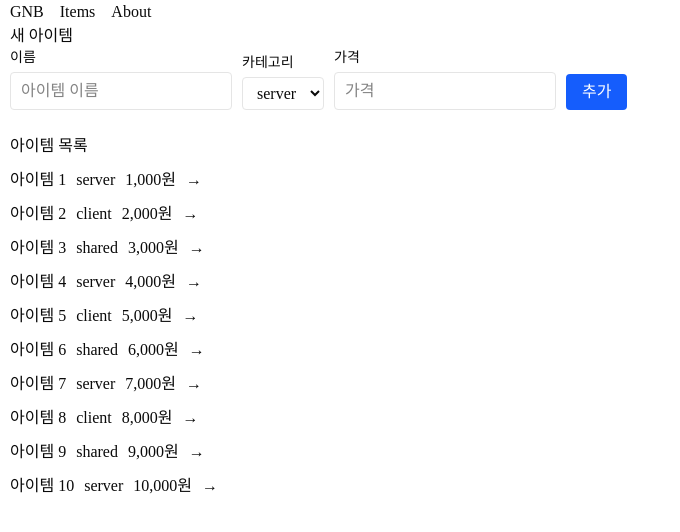
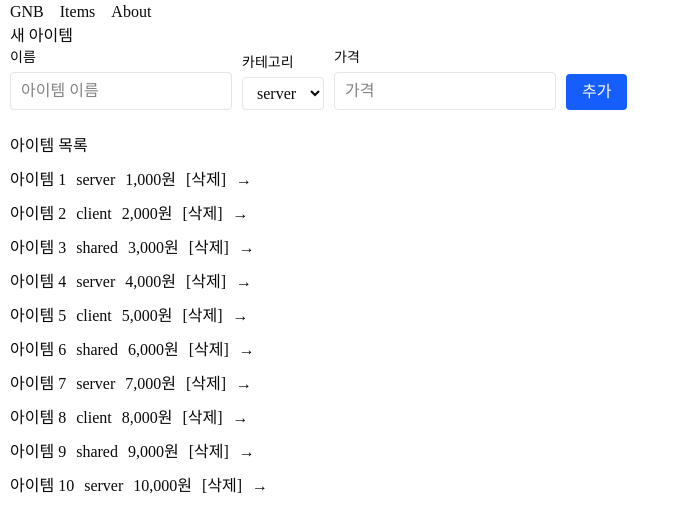
Before and after one commit to angrymusic/nextjs-onboarding, a Next.js app: page /items in a window 1280 px wide. Shown: the top 532 px of the page, without its empty margins (0-680 px from the left). Built offline with nearby package versions, Linux system fonts and the light colour scheme.

Commit message:
feat: 삭제 기능 추가

```diff
--- a/src/app/components/items/item-list.tsx
+++ b/src/app/components/items/item-list.tsx
@@ -1,7 +1,12 @@
 "use client";
 import type { Item } from "@/lib/db";
 import { formatNumber } from "@/lib/utils";
-import { useQuery } from "@tanstack/react-query";
+import {
+  QueryClient,
+  useMutation,
+  useQuery,
+  useQueryClient,
+} from "@tanstack/react-query";
 import Link from "next/link";
 import CreateItemForm from "./create-item-form";
 
@@ -10,6 +15,7 @@ type ItemsResponse = {
 };
 
 export default function ItemList() {
+  const queryClient = useQueryClient();
   const { data, isPending, isError, refetch } = useQuery<ItemsResponse>({
     queryKey: ["items", { page: 1, pageSize: 10 }],
     queryFn: async () => {
@@ -20,6 +26,25 @@ export default function ItemList() {
       }
 
       return response.json();
+    },
+  });
+
+  async function deleteItem(id: number) {
+    const response = await fetch(`/api/items/${id}`, {
+      method: "DELETE",
+    });
+
+    if (!response.ok) {
+      throw new Error("아이템을 삭제하지 못했습니다.");
+    }
+  }
+
+  const deleteMutation = useMutation({
+    mutationFn: deleteItem,
+    onSuccess: async () => {
+      await queryClient.invalidateQueries({
+        queryKey: ["items"],
+      });
     },
   });
 
@@ -48,6 +73,17 @@ export default function ItemList() {
                 <span>{item.name}</span>
                 <span>{item.category}</span>
                 <span>{formatNumber(item.price)}원</span>
+                <button
+                  type="button"
+                  onClick={(e) => {
+                    deleteMutation.mutate(item.id);
+                    e.stopPropagation();
+                    e.preventDefault();
+                  }}
+                  disabled={deleteMutation.isPending}
+                >
+                  [삭제]
+                </button>
                 <span> → </span>
               </Link>
             </li>
```
